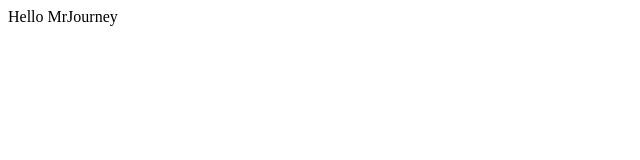
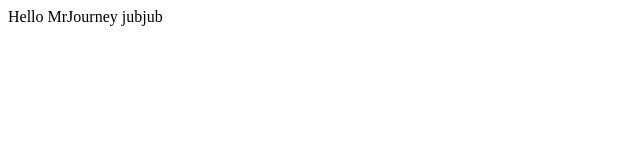
Before and after one commit to romncn/SeniorProject-MrJourney, a React (Create React App) app: page / in a window 1280 px wide. Shown: the top 160 px of the page, without its empty margins (0-640 px from the left). Built offline with nearby package versions, Linux system fonts and the light colour scheme.

Commit message:
[TEST] gun push

```diff
--- a/src/App.js
+++ b/src/App.js
@@ -4,7 +4,7 @@ import React from 'react';
 function App() {
   return (
     <div className="App">
-      Hello MrJourney
+      Hello MrJourney jubjub
     </div>
   );
 }
```
